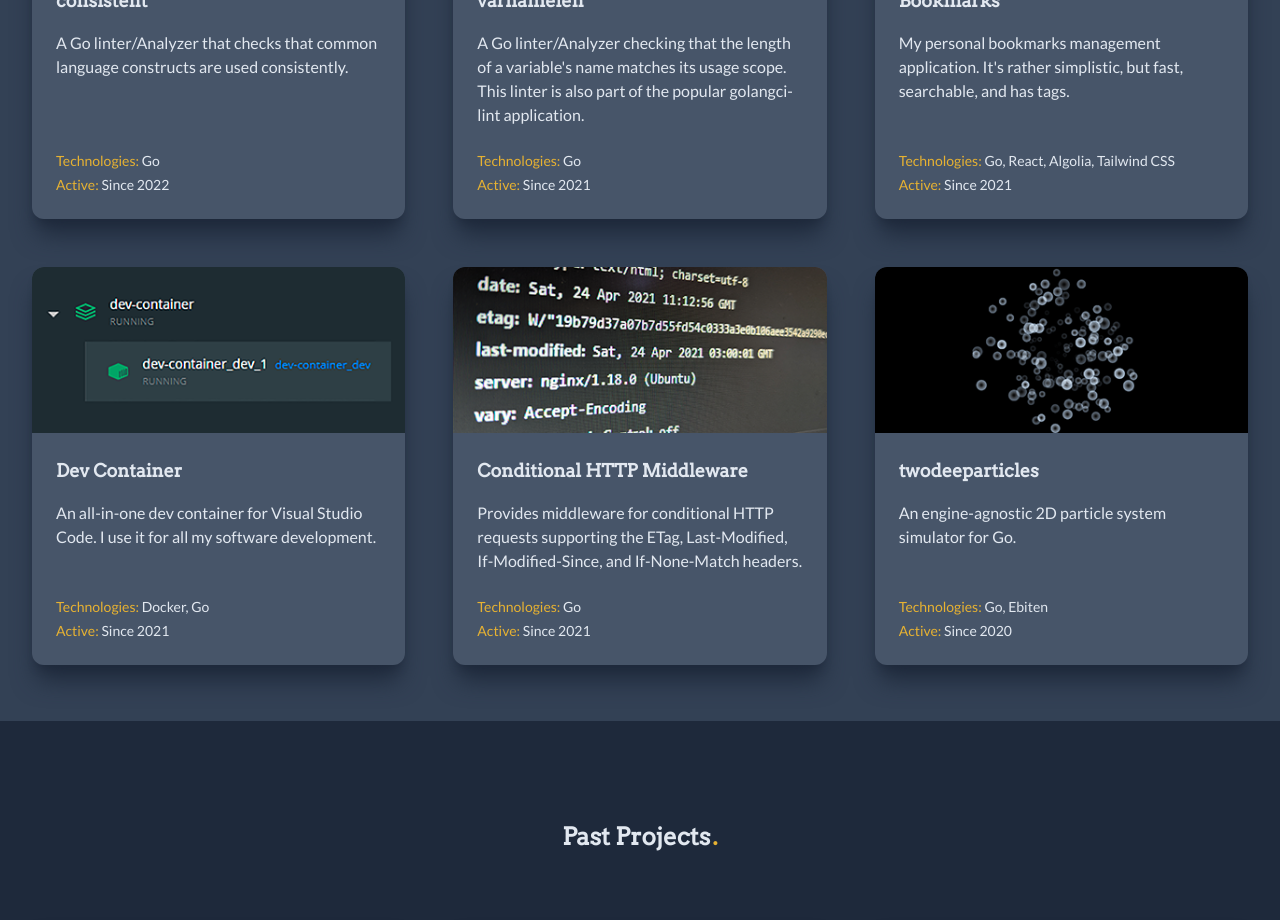
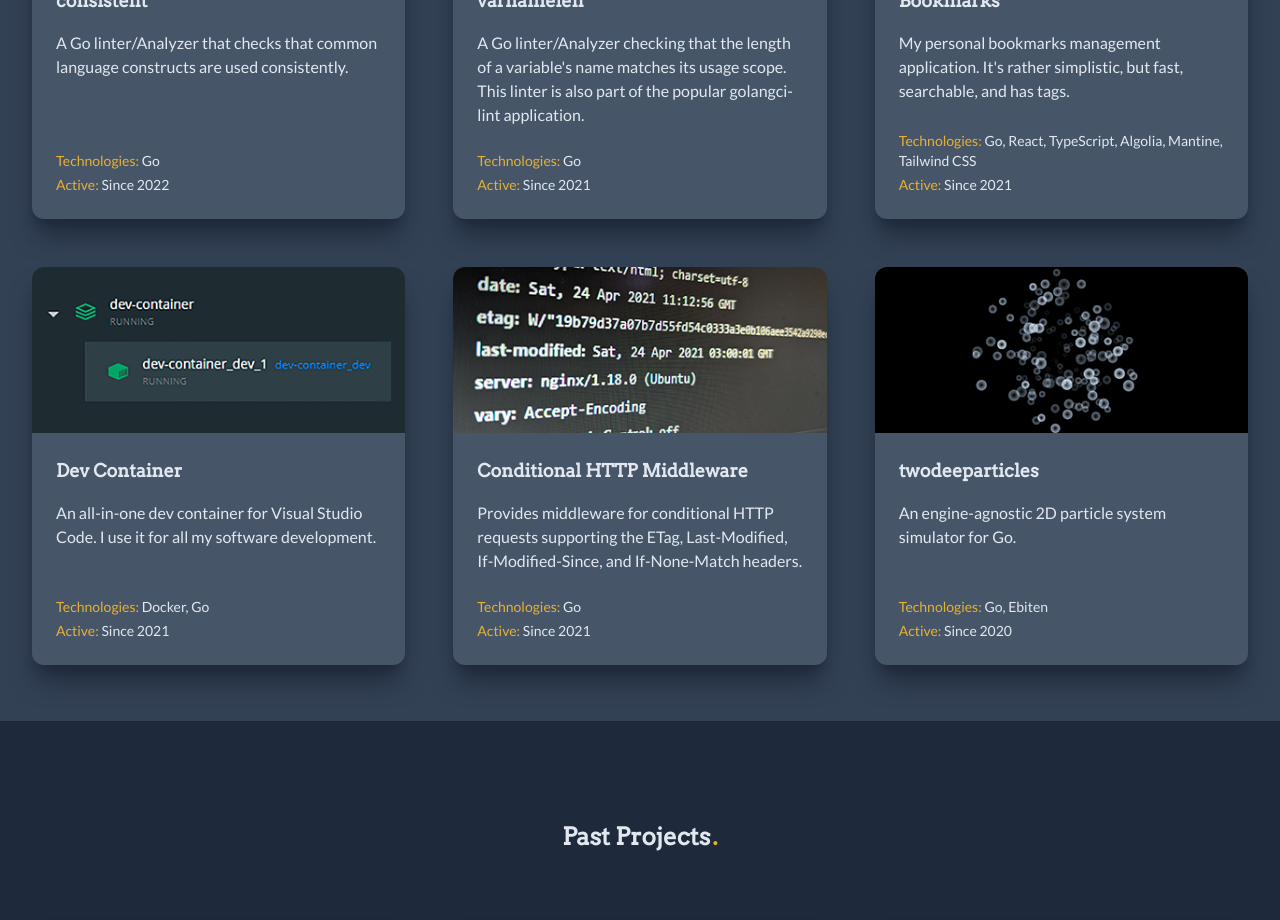
Before and after one commit to blizzy78/maik.schreiber.ms, a React (Create React App) app: page / in a window 1280 px wide. Shown: the part 980-1900 px from the top of the page. Built offline with nearby package versions, Linux system fonts and the light colour scheme; a web font is replaced by a local one; what tailwindcss-gradients would draw is missing.

Commit message:
update project info

```diff
--- a/src/projects/projects.ts
+++ b/src/projects/projects.ts
@@ -65,7 +65,7 @@ export const Projects: Project[] = [
     },
     title: 'Bookmarks',
     description: 'My personal bookmarks management application. It\'s rather simplistic, but fast, searchable, and has tags.',
-    technologies: ['Go', 'React', 'Algolia', 'Tailwind CSS'],
+    technologies: ['Go', 'React', 'TypeScript', 'Algolia', 'Mantine', 'Tailwind CSS'],
     startYear: 2021
   },
 
```
